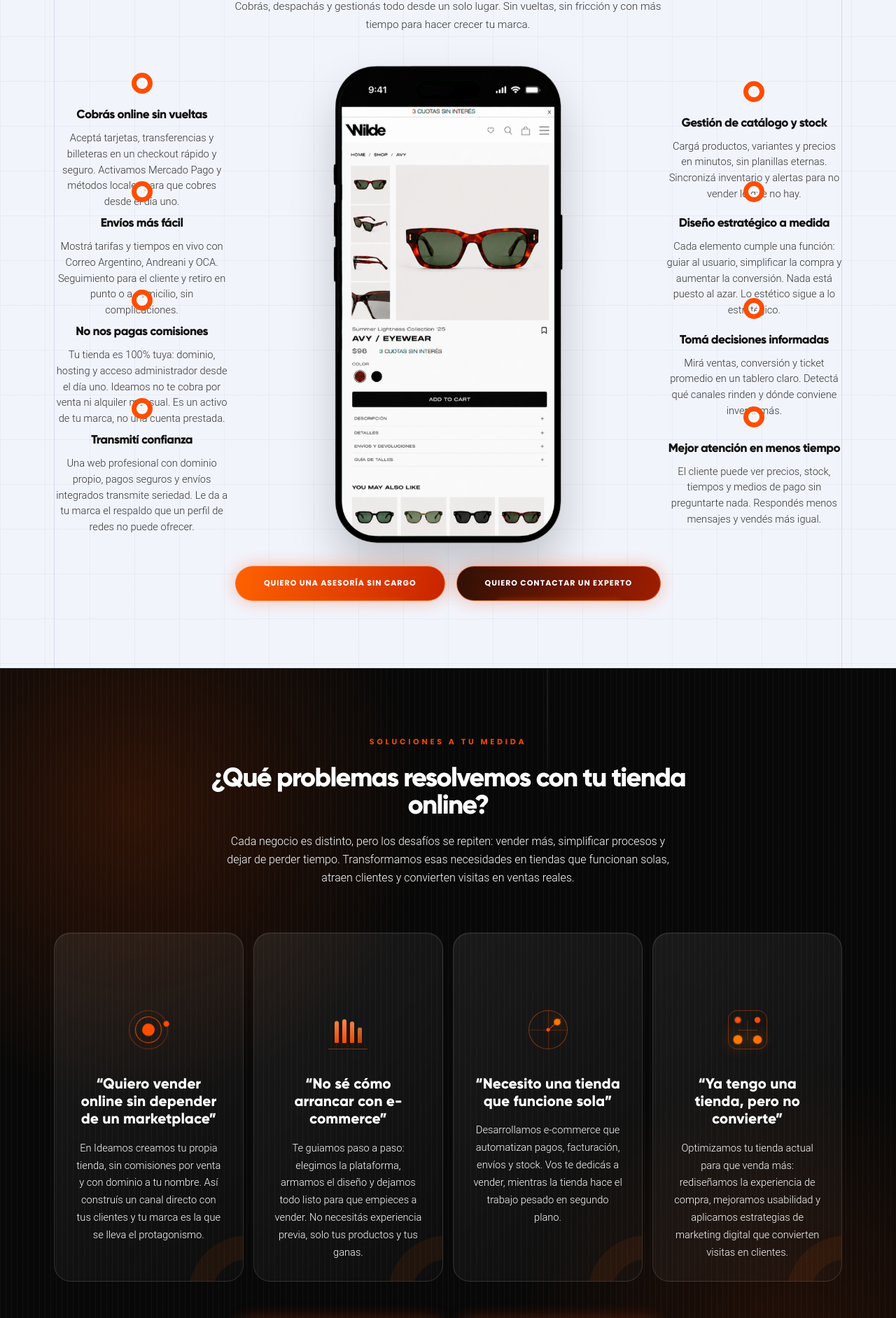
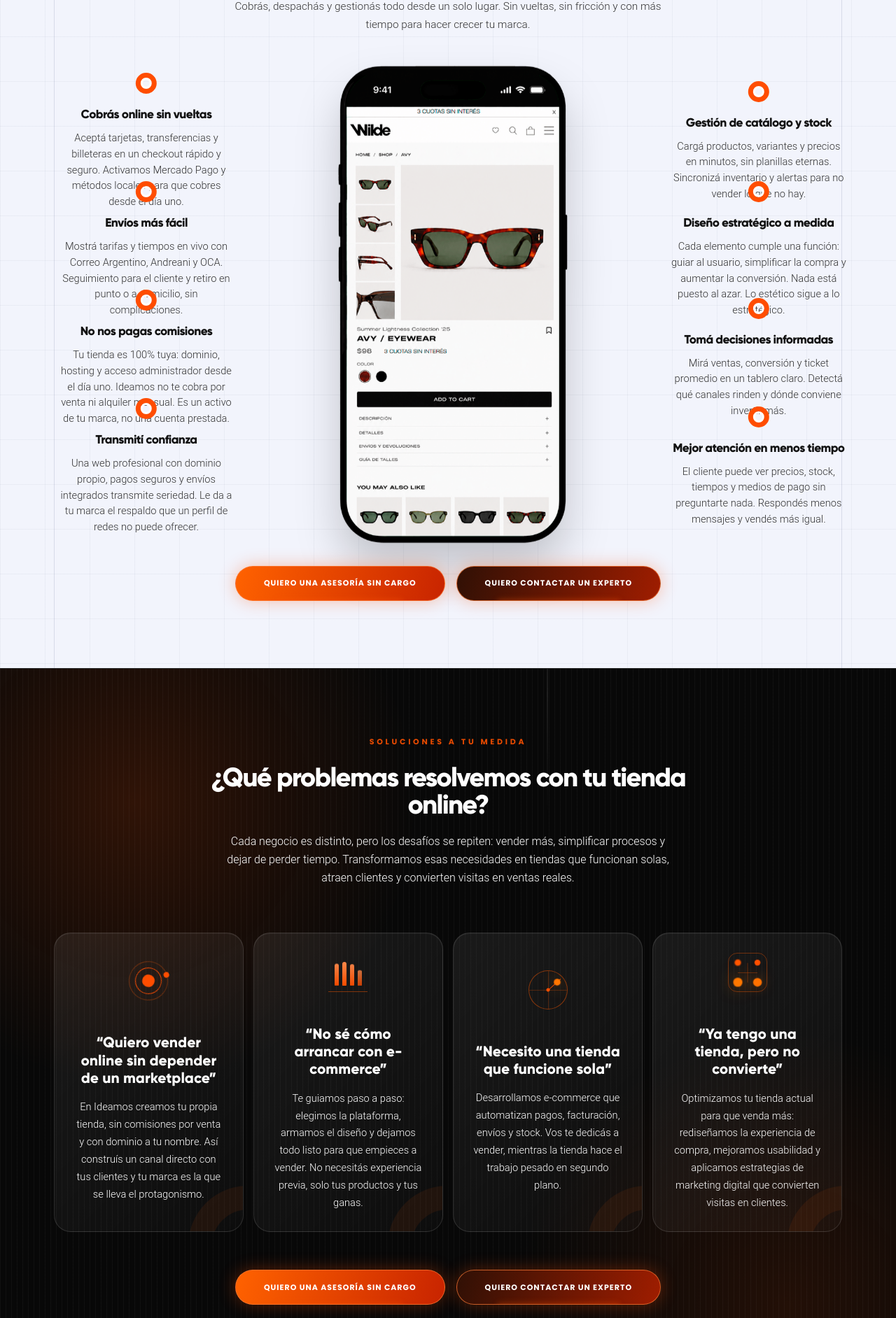
Before and after one commit to ideamosestudio/ideamosdemo, a Next.js app: page /tiendas-online in a window 1280 px wide. Shown: the part 1900-3784 px from the top of the page at 70% size. Built offline with nearby package versions, Linux system fonts and the light colour scheme.

Commit message:
Ajusta ejes y simetria desktop

```diff
--- a/app/desktop-layout-request-2026-08-31.css
+++ b/app/desktop-layout-request-2026-08-31.css
@@ -50,16 +50,23 @@
 
   #site-root .internal-page .service-benefits .service-benefits-grid article,
   #site-root .shops-page .shops-problems .service-benefits-grid article{
+    display:flex!important;
+    flex-direction:column!important;
+    justify-content:center!important;
     min-height:clamp(390px,25vw,480px)!important;
     padding:clamp(26px,2.2vw,40px)!important;
   }
 
   #site-root .internal-page .service-benefits .benefit-motion{
-    top:110px!important;
+    position:relative!important;
+    top:auto!important;
+    left:auto!important;
+    flex:0 0 56px!important;
+    margin:0 auto 48px!important;
   }
 
   #site-root .internal-page .service-benefits .service-benefits-grid h3{
-    margin-top:175px!important;
+    margin-top:0!important;
   }
 
   #site-root .internal-page .service-section.service-benefits{
@@ -105,6 +112,9 @@
     gap:clamp(72px,7.55vw,145px)!important;
     align-items:stretch!important;
     max-width:none!important;
+    position:relative!important;
+    left:50%!important;
+    transform:translateX(-50%)!important;
   }
 
   #site-root .shops-page .shops-feature-column{
@@ -151,13 +161,16 @@
     .md-web-design>.md-split,
     .md-positioning>.md-split
   ){
-    width:100%!important;
-    max-width:1675px!important;
+    width:min(1675px,88vw)!important;
+    max-width:none!important;
     grid-template-columns:minmax(0,1fr) minmax(0,1fr)!important;
     gap:clamp(72px,6vw,120px)!important;
     align-items:center!important;
     margin-right:auto!important;
     margin-left:auto!important;
+    position:relative!important;
+    left:50%!important;
+    transform:translateX(-50%)!important;
     min-height:0!important;
   }
 
```
